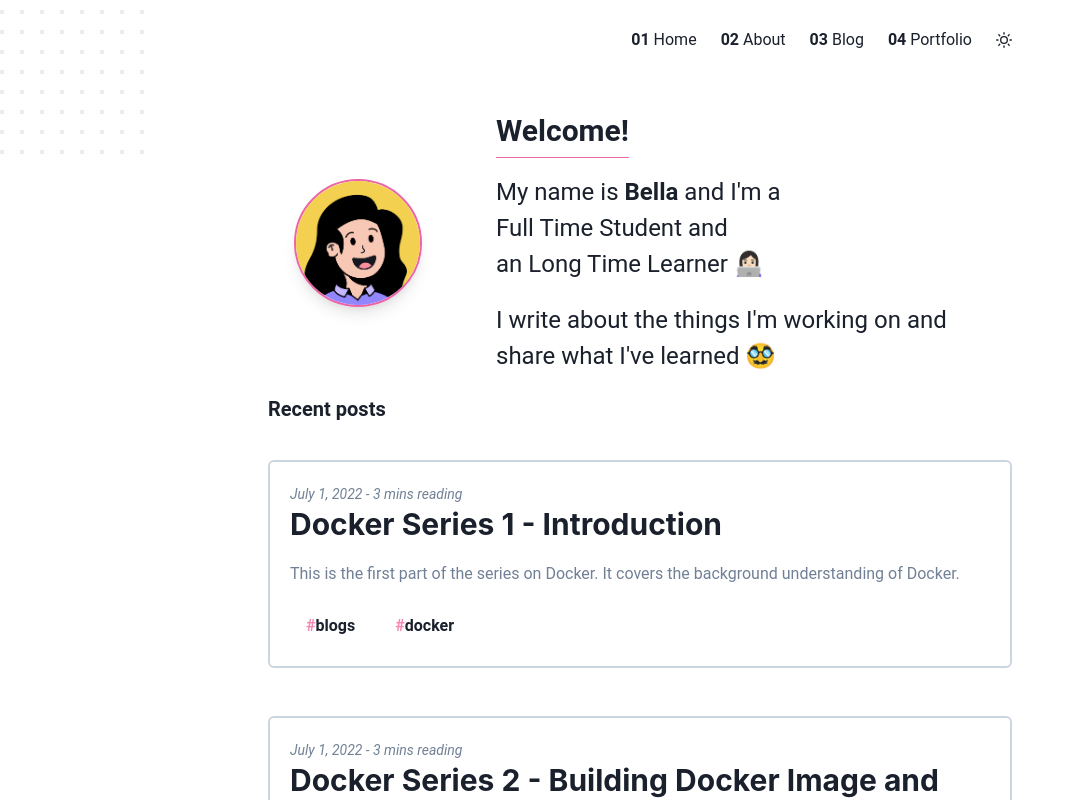
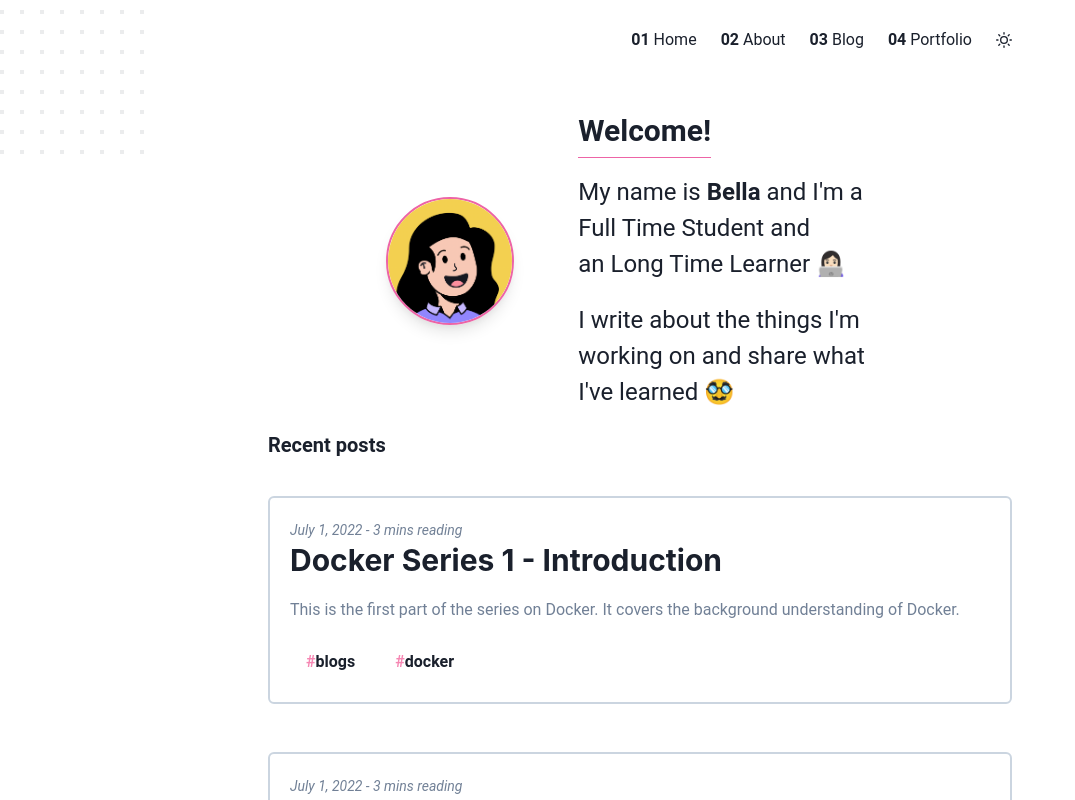
Before and after one commit to bellapd/bellapd-v1, a Next.js app: page / in a window 1280 px wide. Shown: the top 800 px of the page, without its empty margins (0-1075 px from the left). Built offline with nearby package versions, Linux system fonts and the light colour scheme; a small style sheet from the web is missing.

Commit message:
fix: mobile layout

```diff
--- a/pages/index.tsx
+++ b/pages/index.tsx
@@ -28,7 +28,7 @@ export default function Home({ posts }: { posts: IPost[] }): JSX.Element {
   return (
     <Layout>
       <Dottedbox />
-      <Container maxW="container.md">
+      <Container>
         <Flex
           direction={["column", "column", "row"]}
           display={{ base: "none", md: "flex" }}
```
